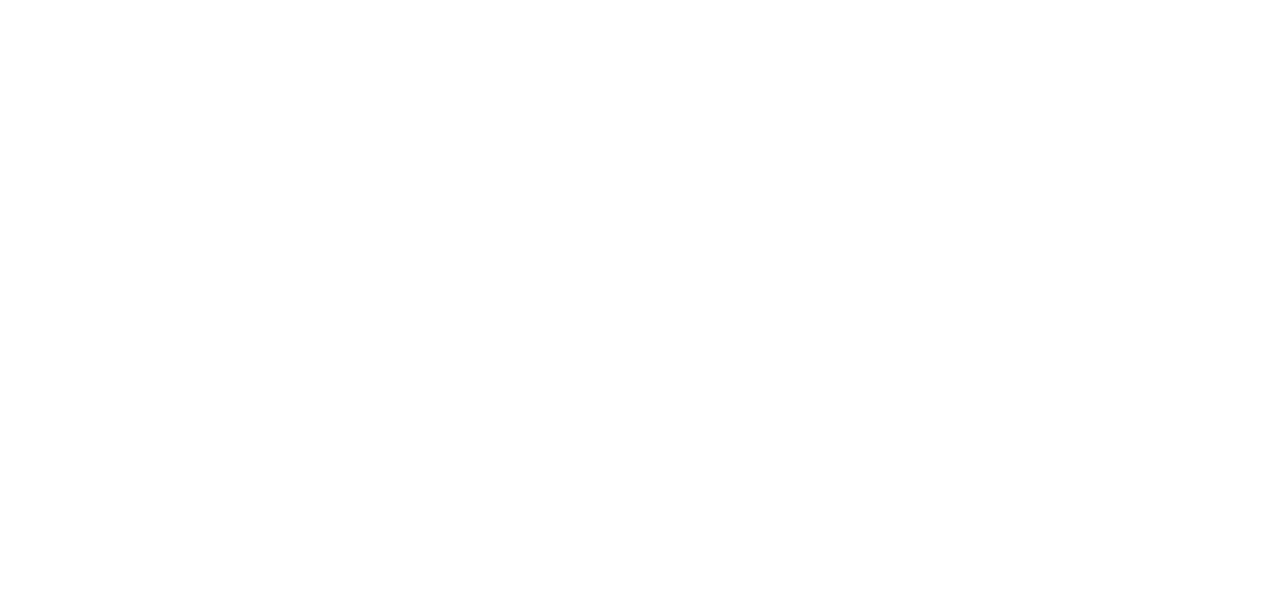
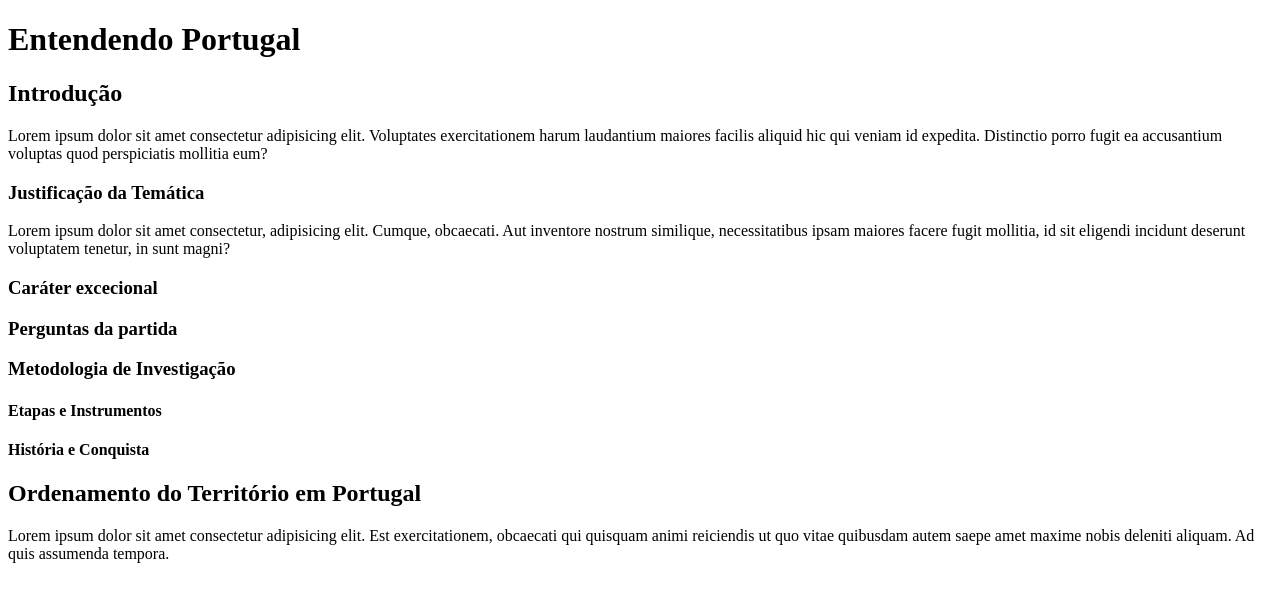
Before and after one commit to CarlaMSLopes/HTML5--e-CSS, a plain HTML site: page Ex005/index.html in a window 1280 px wide. Drawn offline with Linux system fonts and the light colour scheme.

Commit message:
Excercise 05
Hierarquia de Títulos

```diff
--- a/Ex005/index.html
+++ b/Ex005/index.html
@@ -3,9 +3,21 @@
 <head>
     <meta charset="UTF-8">
     <meta name="viewport" content="width=device-width, initial-scale=1.0">
+   <link rel="shortcut icon" href="favicon.ico" type="image/x-icon">
     <title>Hierarquia de títulos</title>
 </head>
 <body>
-
+    <h1>Entendendo Portugal</h1>
+    <h2>Introdução</h2>
+    Lorem ipsum dolor sit amet consectetur adipisicing elit. Voluptates exercitationem harum laudantium maiores facilis aliquid hic qui veniam id expedita. Distinctio porro fugit ea accusantium voluptas quod perspiciatis mollitia eum?
+    <h3>Justificação da Temática</h3>
+    Lorem ipsum dolor sit amet consectetur, adipisicing elit. Cumque, obcaecati. Aut inventore nostrum similique, necessitatibus ipsam maiores facere fugit mollitia, id sit eligendi incidunt deserunt voluptatem tenetur, in sunt magni?
+    <h3>Caráter excecional</h3>
+    <h3>Perguntas da partida</h3>
+    <h3>Metodologia de Investigação</h3>
+    <h4>Etapas e Instrumentos</h4>
+    <h4>História e Conquista</h4>
+    <h2>Ordenamento do Território em Portugal</h2>
+    Lorem ipsum dolor sit amet consectetur adipisicing elit. Est exercitationem, obcaecati qui quisquam animi reiciendis ut quo vitae quibusdam autem saepe amet maxime nobis deleniti aliquam. Ad quis assumenda tempora.
 </body>
 </html>
```
Also changed, not shown: Ex005/favicon.ico (added).
